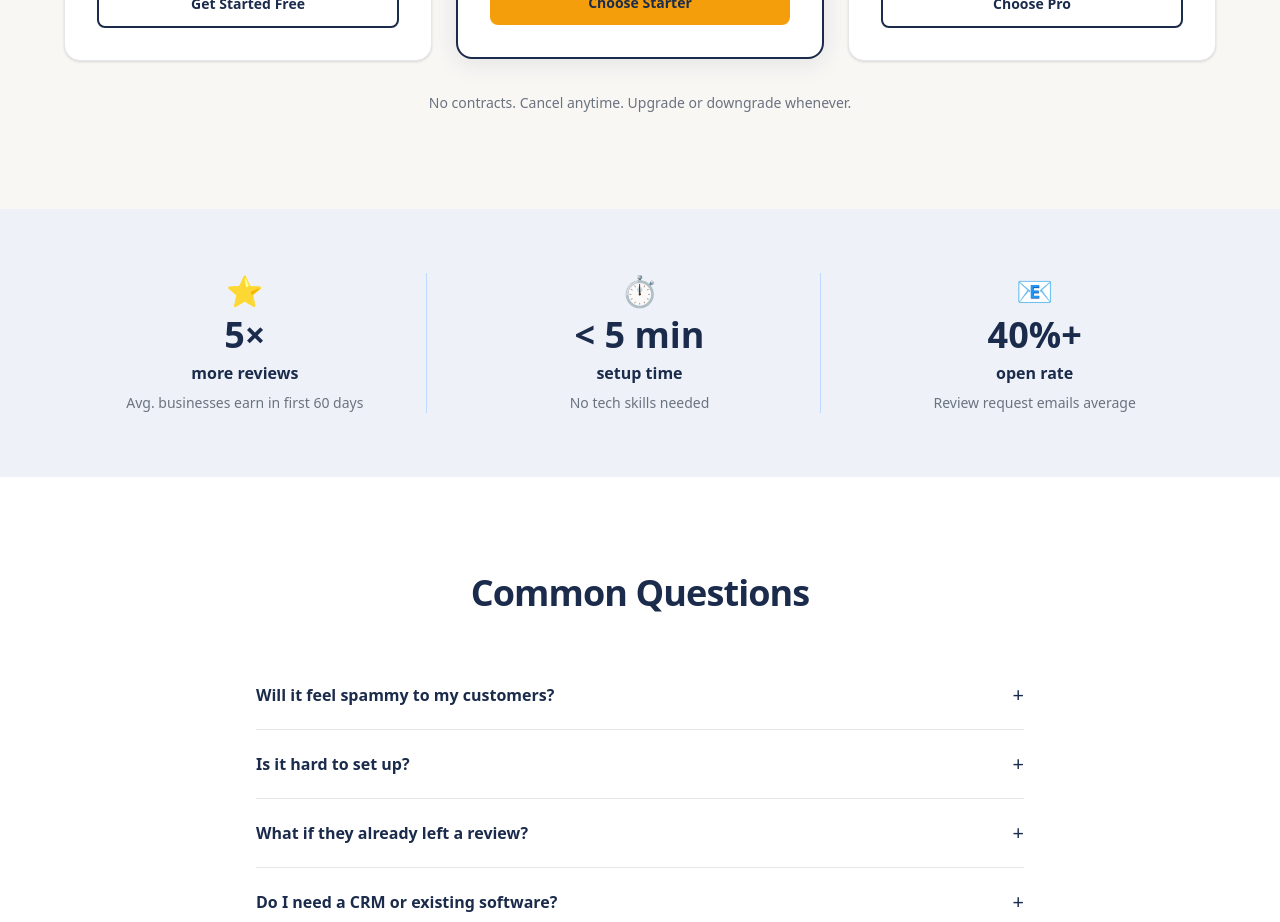
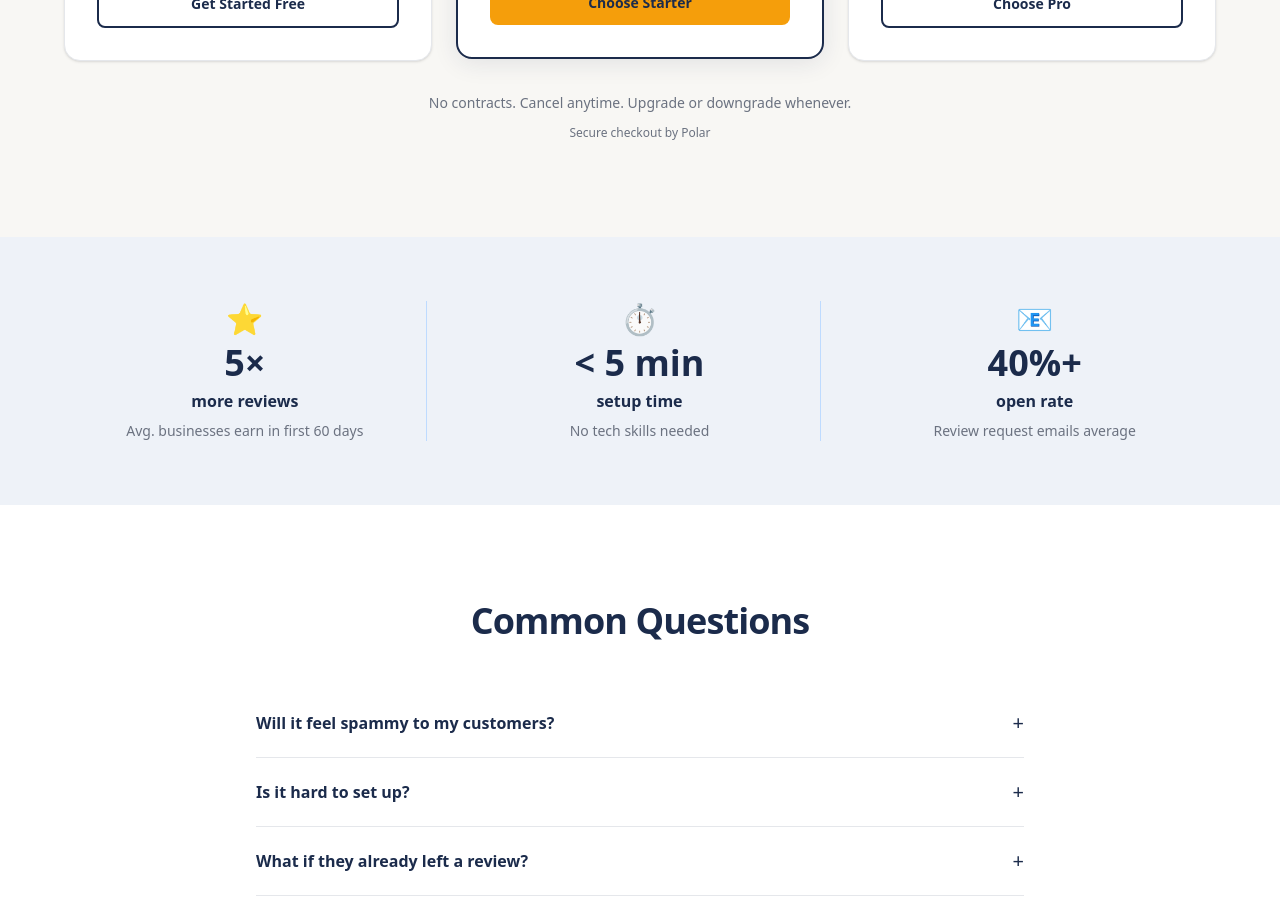
Before and after one commit to vannguyenvn12/review-nudge, a Next.js app: page / in a window 1280 px wide. Shown: the part 2280-3202 px from the top of the page. Built offline with nearby package versions, Linux system fonts and the light colour scheme.

Commit message:
secure in polar

```diff
--- a/app/components/landing/pricing-section.tsx
+++ b/app/components/landing/pricing-section.tsx
@@ -148,6 +148,20 @@
         >
           No contracts. Cancel anytime. Upgrade or downgrade whenever.
         </p>
+
+        {/* Payment provider attribution */}
+        <p className='mt-3 text-center text-xs' style={{ color: 'var(--text-muted)' }}>
+          Secure checkout by{' '}
+          <a
+            href='https://polar.sh'
+            target='_blank'
+            rel='noopener noreferrer'
+            className='underline-offset-2 hover:underline'
+            style={{ color: 'var(--text-muted)' }}
+          >
+            Polar
+          </a>
+        </p>
       </div>
     </section>
   );
```
